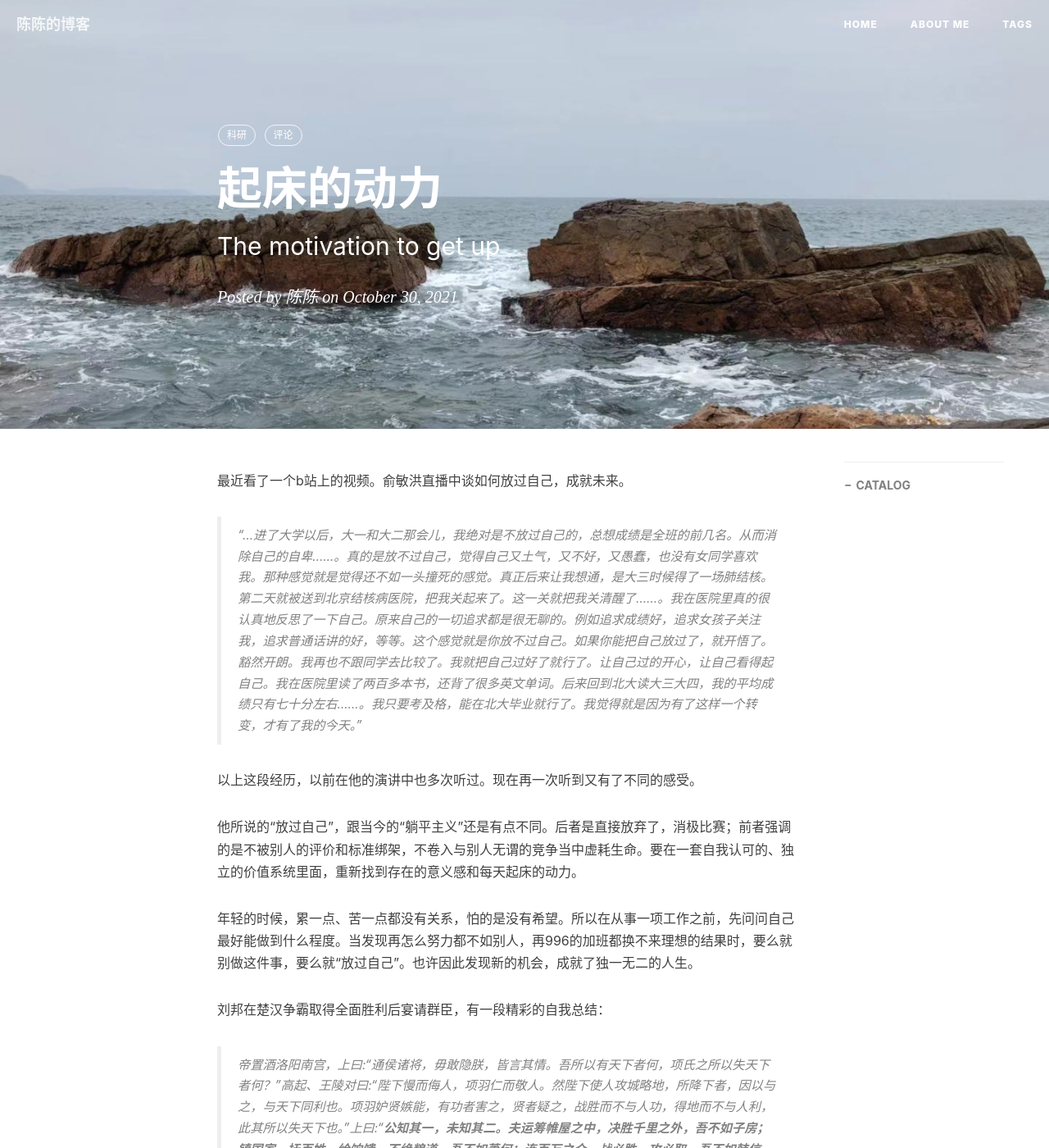
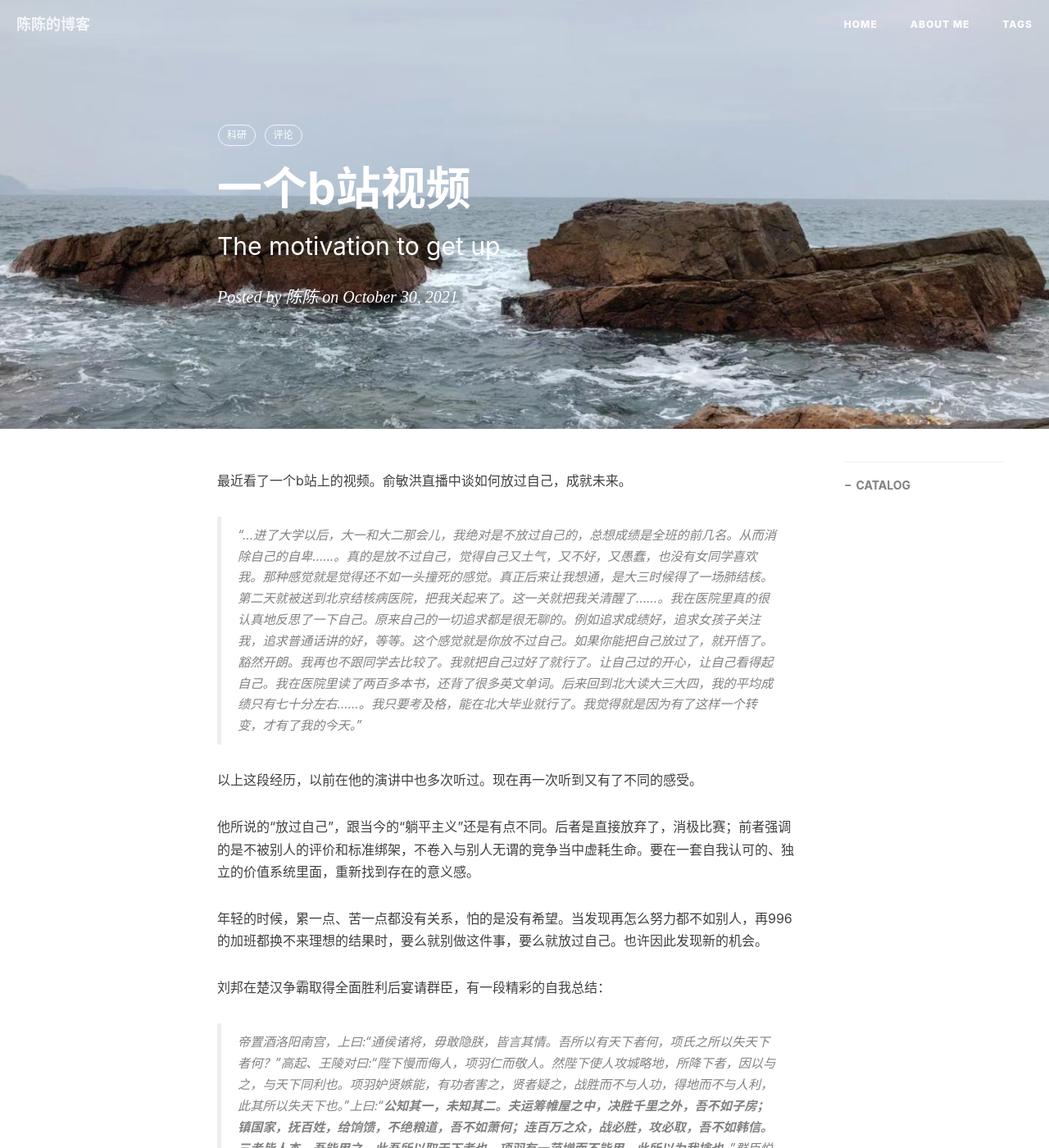
Before and after one commit to chensong212/chensong212.github.io, a Jekyll site: the page built from _posts/2021-10-30-motivation.md, in a window 1280 px wide and 1400 px high. Shown: the whole window at 82% size. Built offline with Jekyll 4.4.1, drawn with Linux system fonts in a browser that asks for light colours; nearby versions of some CDN libraries; comment, search, counter and statistics services are not loaded.

Commit message:
Update 2021-10-30-motivation.md

```diff
--- a/_posts/2021-10-30-motivation.md
+++ b/_posts/2021-10-30-motivation.md
@@ -1,6 +1,6 @@
 ---
 layout:     post
-title:      起床的动力
+title:      一个b站视频
 subtitle:   The motivation to get up
 date:       2021-10-30
 author:     陈陈
@@ -18,9 +18,9 @@ tags:
 
 以上这段经历，以前在他的演讲中也多次听过。现在再一次听到又有了不同的感受。
 
-他所说的“放过自己”，跟当今的“躺平主义”还是有点不同。后者是直接放弃了，消极比赛；前者强调的是不被别人的评价和标准绑架，不卷入与别人无谓的竞争当中虚耗生命。要在一套自我认可的、独立的价值系统里面，重新找到存在的意义感和每天起床的动力。
+他所说的“放过自己”，跟当今的“躺平主义”还是有点不同。后者是直接放弃了，消极比赛；前者强调的是不被别人的评价和标准绑架，不卷入与别人无谓的竞争当中虚耗生命。要在一套自我认可的、独立的价值系统里面，重新找到存在的意义感。
 
-年轻的时候，累一点、苦一点都没有关系，怕的是没有希望。所以在从事一项工作之前，先问问自己最好能做到什么程度。当发现再怎么努力都不如别人，再996的加班都换不来理想的结果时，要么就别做这件事，要么就“放过自己”。也许因此发现新的机会，成就了独一无二的人生。
+年轻的时候，累一点、苦一点都没有关系，怕的是没有希望。当发现再怎么努力都不如别人，再996的加班都换不来理想的结果时，要么就别做这件事，要么就放过自己。也许因此发现新的机会。
 
 刘邦在楚汉争霸取得全面胜利后宴请群臣，有一段精彩的自我总结：
 > 帝置酒洛阳南宫，上曰:“通侯诸将，毋敢隐朕，皆言其情。吾所以有天下者何，项氏之所以失天下者何？”高起、王陵对曰:“陛下慢而侮人，项羽仁而敬人。然陛下使人攻城略地，所降下者，因以与之，与天下同利也。项羽妒贤嫉能，有功者害之，贤者疑之，战胜而不与人功，得地而不与人利，此其所以失天下也。”上曰:“**公知其一，未知其二。夫运筹帷屋之中，决胜千里之外，吾不如子房；镇国家，抚百姓，给饷馈，不绝粮道，吾不如萧何；连百万之众，战必胜，攻必取，吾不如韩信。三者皆人杰，吾能用之，此吾所以取天下者也。项羽有一范增而不能用，此所以为我擒也**。”群臣悦服。
```
